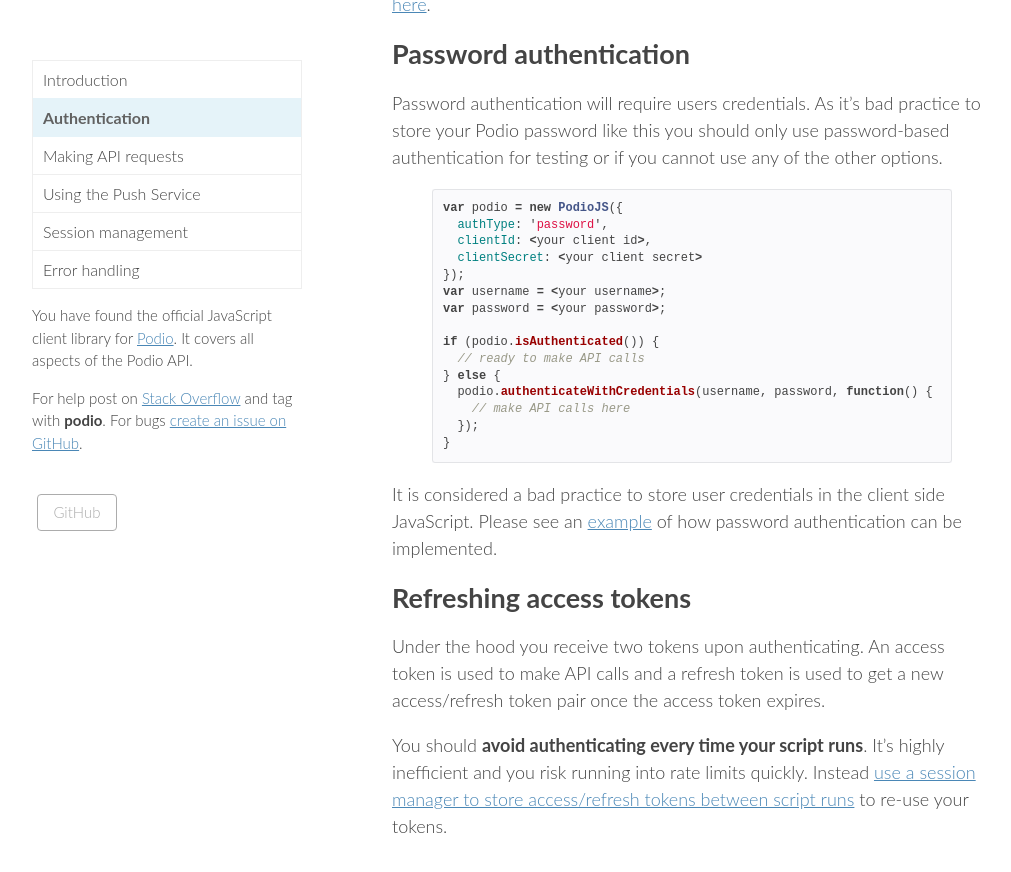
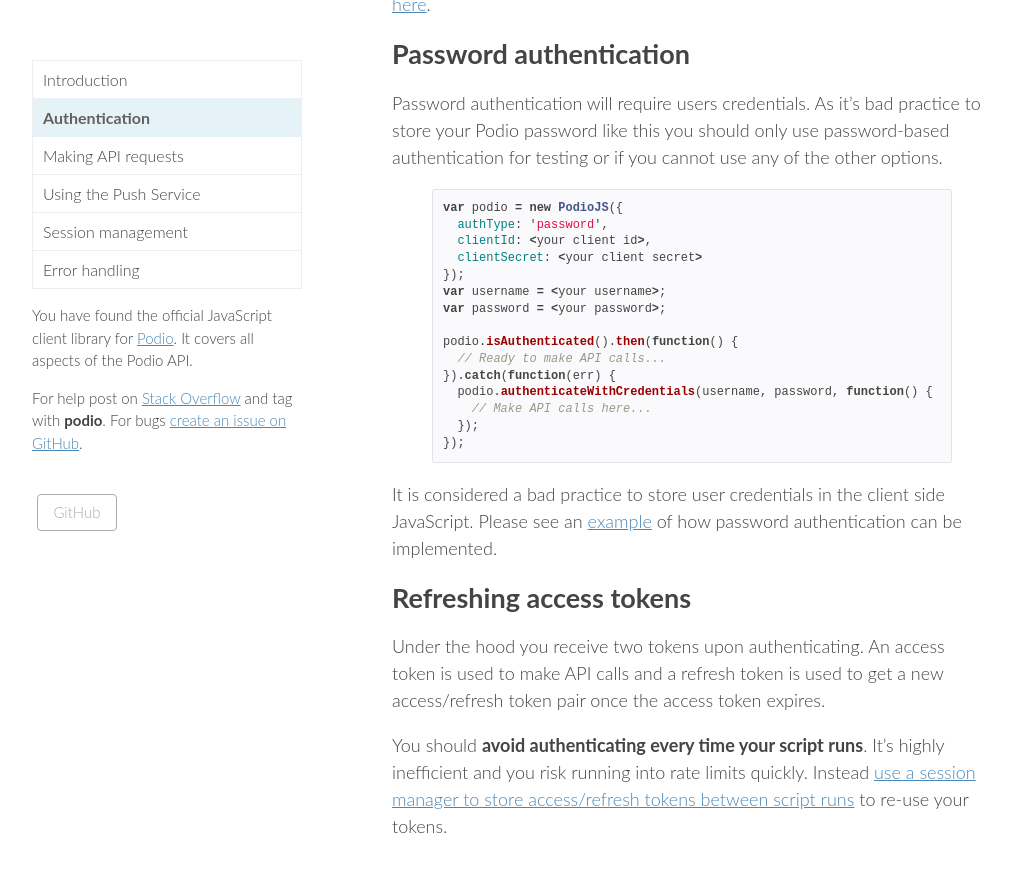
Before and after one commit to podio/podio-js, a Jekyll site: the page built from authentication/index.md, in a window 1280 px wide and 900 px high, scrolled down 2918 px. Shown: the top 872 px of the window, without its empty margins (128-1139 px from the left). Built offline with Jekyll 4.4.1, drawn with Linux system fonts in a browser that asks for light colours.

Commit message:
Updated code snippet for password authentication to work with the latest version of the SDK

```diff
--- a/authentication/index.md
+++ b/authentication/index.md
@@ -125,13 +125,13 @@
 var username = <your username>;
 var password = <your password>;
 
-if (podio.isAuthenticated()) {
-  // ready to make API calls
-} else {
+podio.isAuthenticated().then(function() {
+  // Ready to make API calls...
+}).catch(function(err) {
   podio.authenticateWithCredentials(username, password, function() {
-    // make API calls here
+    // Make API calls here...
   });
-}
+});
 {% endhighlight %}
 
 It is considered a bad practice to store user credentials in the client side JavaScript. Please see an [example](https://github.com/podio/podio-js/tree/master/examples/password_auth) of how password authentication can be implemented.
```
